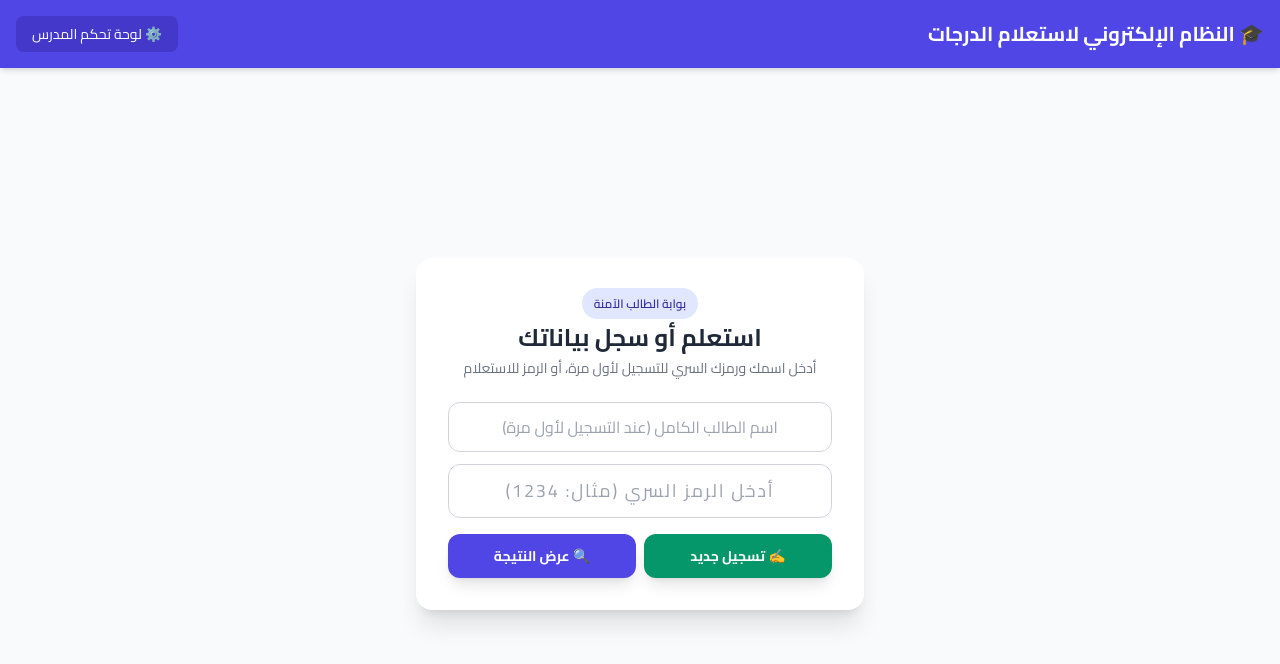
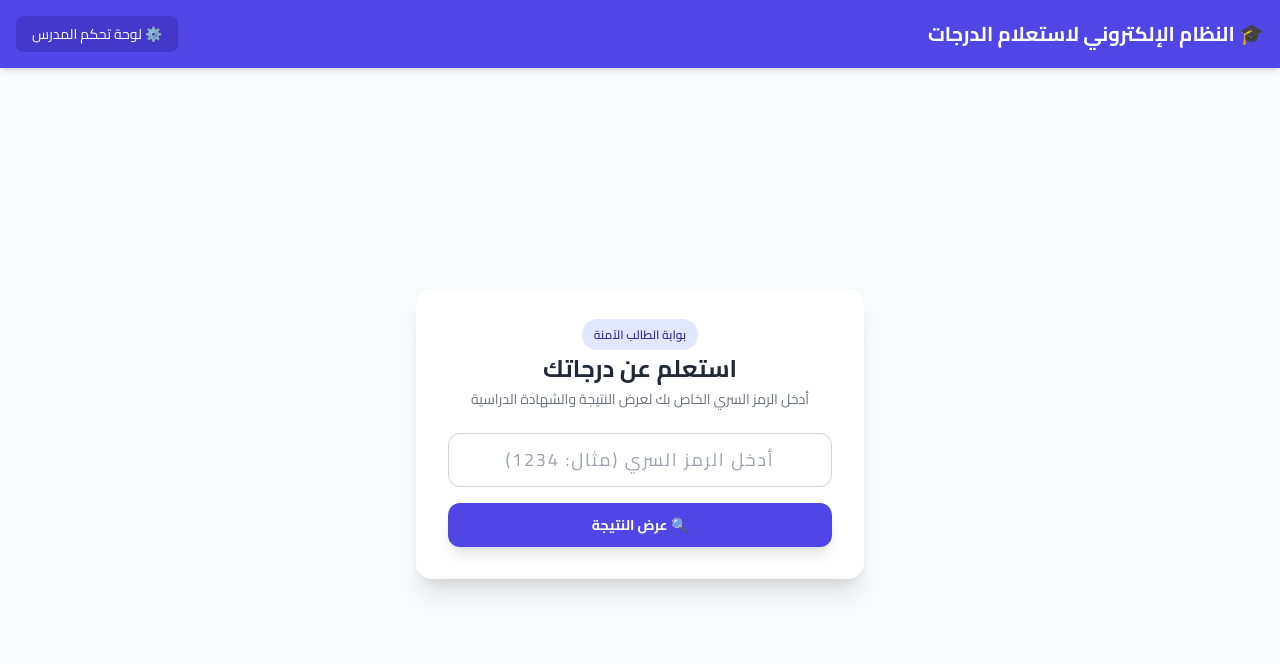
Before and after one commit to jdjiiiss6s-arch/index, a plain HTML site: page index.html in a window 1280 px wide. Drawn offline with nearby package versions, Linux system fonts and the light colour scheme.

Commit message:
Update index.html

```diff
--- a/index.html
+++ b/index.html
@@ -3,7 +3,7 @@
 <head>
     <meta charset="UTF-8">
     <meta name="viewport" content="width=device-width, initial-scale=1.0">
-    <title>نظام استعلام درجات الطلاب (متصل بـ Firebase)</title>
+    <title>نظام استعلام درجات الطلاب</title>
     <!-- استدعاء Tailwind CSS للتصميم العصري -->
     <script src="https://cdn.tailwindcss.com"></script>
     <!-- استدعاء مكتبات Firebase -->
@@ -33,26 +33,22 @@
     <!-- المحتوى الرئيسي -->
     <main class="container mx-auto p-4 flex-grow flex items-center justify-center">
 
-        <!-- شاشة تسجيل أو استعلام الطالب -->
+        <!-- شاشة استعلام الطالب -->
         <div id="student-login-card" class="bg-white p-8 rounded-2xl shadow-xl w-full max-w-md text-center">
             <div class="mb-6">
                 <span class="bg-indigo-100 text-indigo-800 text-xs font-semibold px-3 py-1 rounded-full">بوابة الطالب الآمنة</span>
-                <h2 class="text-2xl font-bold text-gray-800 mt-2">استعلم أو سجل بياناتك</h2>
-                <p class="text-gray-500 text-sm mt-1">أدخل اسمك ورمزك السري للتسجيل لأول مرة، أو الرمز للاستعلام</p>
+                <h2 class="text-2xl font-bold text-gray-800 mt-2">استعلم عن درجاتك</h2>
+                <p class="text-gray-500 text-sm mt-1">أدخل الرمز السري الخاص بك لعرض النتيجة والشهادة الدراسية</p>
             </div>
 
             <div class="space-y-4">
                 <div>
-                    <input type="text" id="student-name-reg" placeholder="اسم الطالب الكامل (عند التسجيل لأول مرة)"
-                        class="w-full px-4 py-3 border border-gray-300 rounded-xl text-center text-md focus:ring-2 focus:ring-indigo-500 focus:outline-none mb-3">
-                    <input type="password" id="student-pin" placeholder="أدخل الرمز السري (مثال: 1234)"
+                    <!-- تم تغيير نوع الحقل إلى text وإزالة خصائص الـ password الوهمية لمنع إنذارات الانتحار/التصيد -->
+                    <input type="text" id="student-pin" autocomplete="off" placeholder="أدخل الرمز السري (مثال: 1234)"
                         class="w-full px-4 py-3 border border-gray-300 rounded-xl text-center text-lg tracking-widest focus:ring-2 focus:ring-indigo-500 focus:outline-none">
                 </div>
-                <div class="flex gap-2">
-                    <button onclick="registerStudent()" class="w-1/2 bg-emerald-600 hover:bg-emerald-700 text-white font-bold py-3 rounded-xl transition shadow-lg text-sm">
-                        ✍️ تسجيل جديد
-                    </button>
-                    <button onclick="searchStudent()" class="w-1/2 bg-indigo-600 hover:bg-indigo-700 text-white font-bold py-3 rounded-xl transition shadow-lg text-sm">
+                <div>
+                    <button onclick="searchStudent()" class="w-full bg-indigo-600 hover:bg-indigo-700 text-white font-bold py-3 rounded-xl transition shadow-lg text-sm">
                         🔍 عرض النتيجة
                     </button>
                 </div>
@@ -137,6 +133,16 @@
                 </button>
             </div>
 
+            <!-- إضافة طالب جديد (خاص بالمدرس فقط) -->
+            <div class="bg-indigo-50 p-4 rounded-xl mb-6 border border-indigo-100">
+                <h3 class="font-bold text-indigo-900 mb-3">➕ إضافة طالب جديد للقاعدة:</h3>
+                <div class="flex flex-col sm:flex-row gap-3">
+                    <input type="text" id="new-student-name" placeholder="اسم الطالب الكامل" class="flex-grow px-4 py-2 border rounded-xl text-sm bg-white focus:outline-none">
+                    <input type="text" id="new-student-code" placeholder="الرمز السري المخصص (مثال: 101)" class="sm:w-48 px-4 py-2 border rounded-xl text-sm bg-white focus:outline-none">
+                    <button onclick="addNewStudentByTeacher()" class="bg-emerald-600 hover:bg-emerald-700 text-white font-bold px-6 py-2 rounded-xl text-sm transition">إضافة الطالب</button>
+                </div>
+            </div>
+
             <!-- قائمة الطلاب المسجلين -->
             <h3 class="font-bold text-gray-800 mb-3">📋 الطلاب المسجلون في السحابة:</h3>
             <div class="overflow-x-auto">
@@ -186,18 +192,19 @@
 
         let currentEditingStudentKey = null;
 
-        function registerStudent() {
-            let name = document.getElementById("student-name-reg").value.trim();
-            let code = document.getElementById("student-pin").value.trim();
+        // إضافة طالب جديد من قِبل المدرس حصراً من داخل اللوحة
+        function addNewStudentByTeacher() {
+            let name = document.getElementById("new-student-name").value.trim();
+            let code = document.getElementById("new-student-code").value.trim();
 
             if(!name || !code) {
-                alert("يرجى إدخال اسم الطالب والرمز السري لتسجيل الحساب!");
+                alert("يرجى إدخال اسم الطالب والرمز السري!");
                 return;
             }
 
             rtdb.ref("students").orderByChild("code").equalTo(code).once("value", (snapshot) => {
                 if (snapshot.exists()) {
-                    alert("الرمز السري مستخدم مسبقاً، يجوز لك الاستعلام مباشرة أو اختيار رمز آخر!");
+                    alert("الرمز السري مستخدم مسبقاً لطالب آخر، ياختر رمزاً مختلفاً!");
                     return;
                 }
 
@@ -208,9 +215,12 @@
                     grades: {}
                 }, (error) => {
                     if(error) {
-                        alert("حدث خطأ أثناء التسجيل!");
+                        alert("حدث خطأ أثناء إضافة الطالب!");
                     } else {
-                        alert("تم تسجيل حسابك بنجاح! يمكنك الآن الضغط على عرض النتيجة.");
+                        alert("تم إضافة الطالب بنجاح!");
+                        document.getElementById("new-student-name").value = "";
+                        document.getElementById("new-student-code").value = "";
+                        loadTeacherStudentsList();
                     }
                 });
             });
@@ -225,7 +235,7 @@
 
             rtdb.ref("students").orderByChild("code").equalTo(pin).once("value", (snapshot) => {
                 if (!snapshot.exists()) {
-                    alert("الرمز السري غير صحيح أو لم تقم بالتسجيل بعد!");
+                    alert("الرمز السري غير صحيح أو غير مسجل في النظام!");
                     return;
                 }
 
@@ -291,7 +301,6 @@
             document.getElementById("student-report-card").classList.add("hidden");
             document.getElementById("student-login-card").classList.remove("hidden");
             document.getElementById("student-pin").value = "";
-            document.getElementById("student-name-reg").value = "";
         }
 
         function openTeacherModal() { document.getElementById("teacher-modal").classList.remove("hidden"); }
@@ -365,7 +374,7 @@
                                 <div><label class="block text-gray-500 mb-1">شهر 1 ك1</label><input type="number" data-sub="${subject}" data-field="c1m1" value="${g.c1m1}" class="grade-input w-full p-1 border rounded text-center bg-white"></div>
                                 <div><label class="block text-gray-500 mb-1">شهر 2 ك1</label><input type="number" data-sub="${subject}" data-field="c1m2" value="${g.c1m2}" class="grade-input w-full p-1 border rounded text-center bg-white"></div>
                                 <div><label class="block text-gray-500 mb-1">نصف السنة</label><input type="number" data-sub="${subject}" data-field="mid" value="${g.mid}" class="grade-input w-full p-1 border rounded text-center bg-white"></div>
-                                <div><label class="block text-gray-500 mb-1">شهر 1 ك2</label><input type="number" data-sub="${subject}" data-field="c2m1" value="${g.c2m1}" class="grade-input w-full p-1 border rounded text-center bg-white"></div>
+                                <div><label class="block text-gray-500 mb-1" >شهر 1 ك2</label><input type="number" data-sub="${subject}" data-field="c2m1" value="${g.c2m1}" class="grade-input w-full p-1 border rounded text-center bg-white"></div>
                                 <div><label class="block text-gray-500 mb-1">شهر 2 ك2</label><input type="number" data-sub="${subject}" data-field="c2m2" value="${g.c2m2}" class="grade-input w-full p-1 border rounded text-center bg-white"></div>
                             </div>
                         </div>
```
